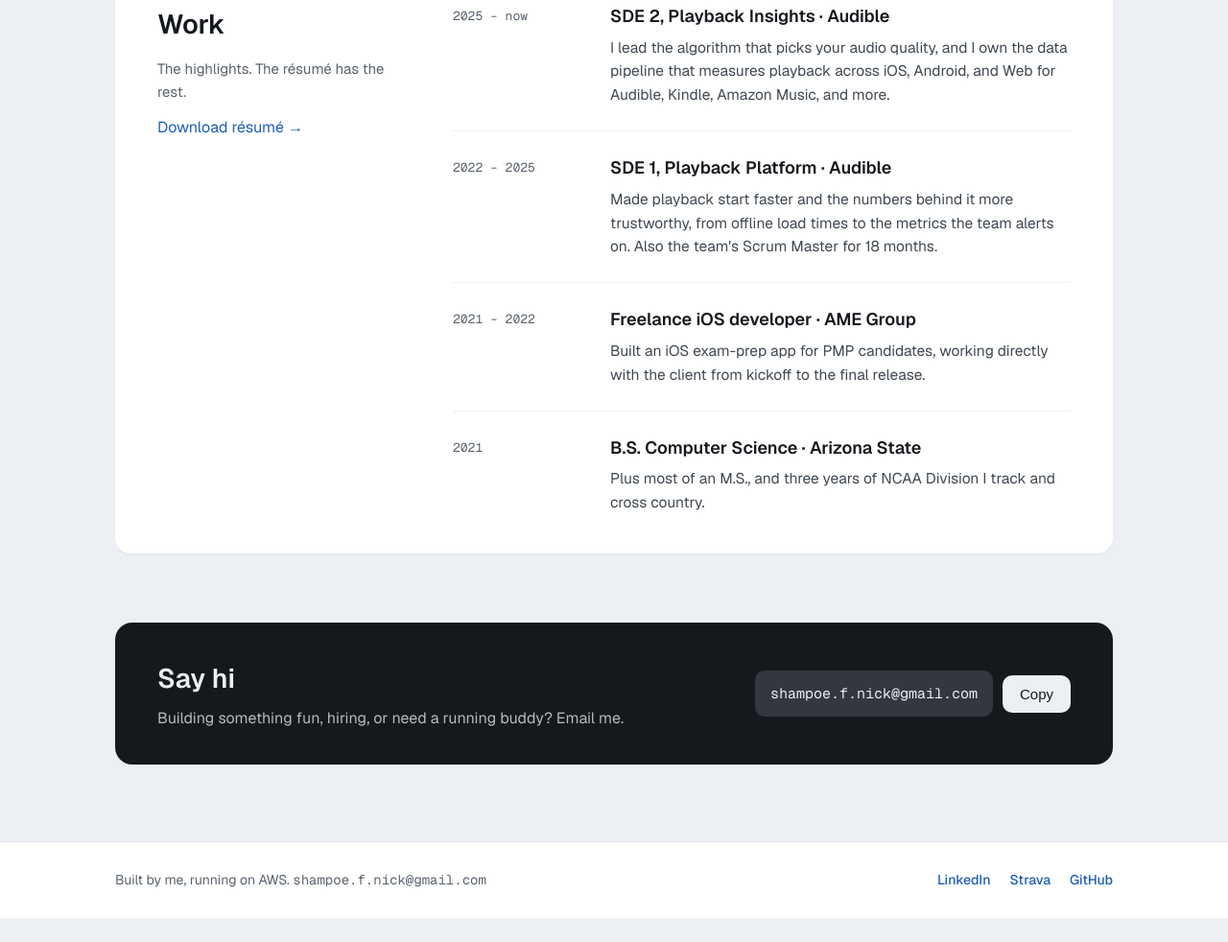
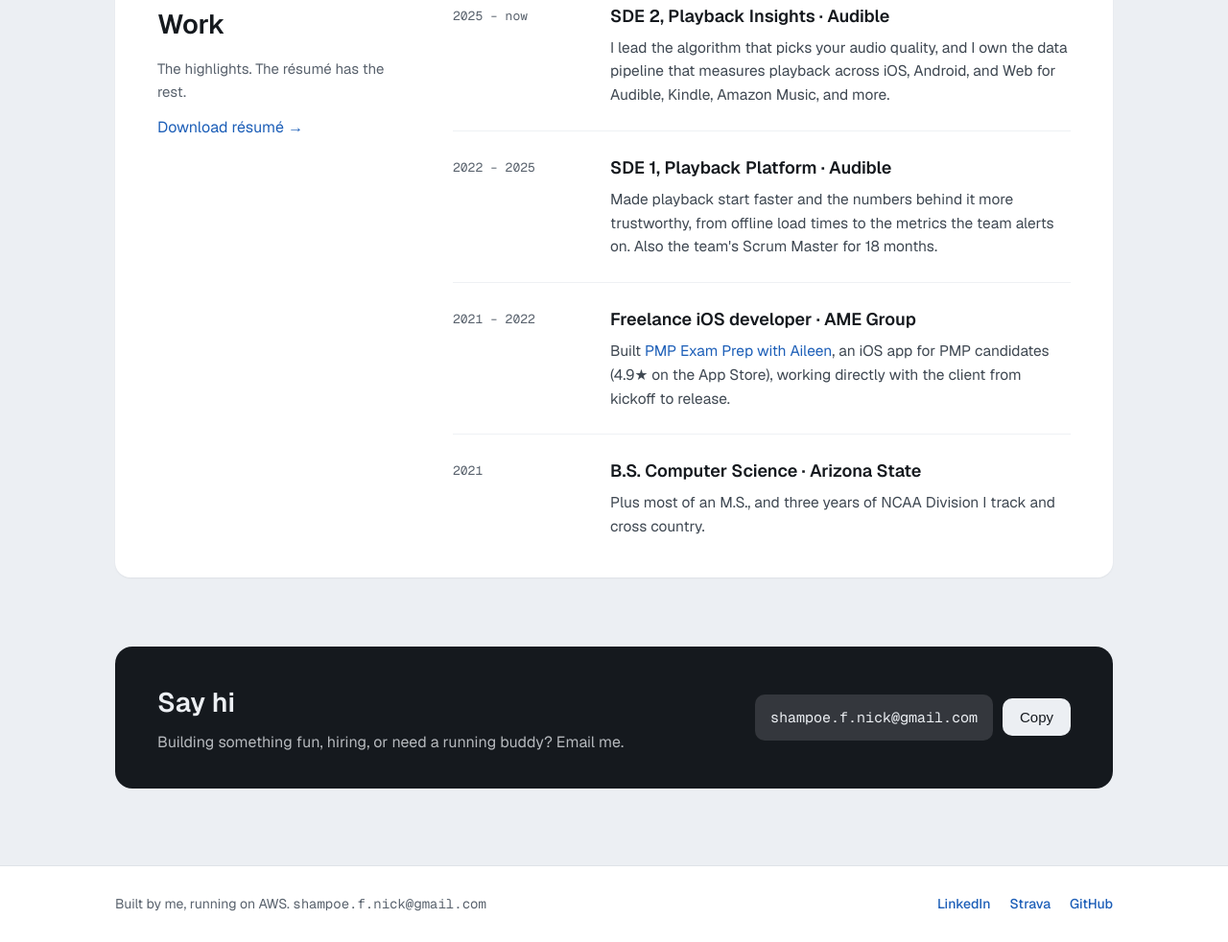
Before and after one commit to nshampoo/shampoe-website, a plain HTML site: page site/about/index.html in a window 1280 px wide. Shown: the part 1563-2545 px from the top of the page at 96% size. Before the commit the page ends 2520 px from the top, so only its background shows below. Drawn offline with nearby package versions, Linux system fonts and the light colour scheme.

Commit message:
About: link the AME Group app on the App Store
The freelance line now names and links PMP Exam Prep with Aileen, which
is still live with a 4.9-star rating from 114 reviews: proof of a
shipped app people use. Audible stays unlinked on purpose.

```diff
--- a/site/about/index.html
+++ b/site/about/index.html
@@ -130,7 +130,7 @@
     <ol>
       <li><span class="when">2025 – now</span><div class="role"><b>SDE 2, Playback Insights · Audible</b><span>I lead the algorithm that picks your audio quality, and I own the data pipeline that measures playback across iOS, Android, and Web for Audible, Kindle, Amazon Music, and more.</span></div></li>
       <li><span class="when">2022 – 2025</span><div class="role"><b>SDE 1, Playback Platform · Audible</b><span>Made playback start faster and the numbers behind it more trustworthy, from offline load times to the metrics the team alerts on. Also the team's Scrum Master for 18 months.</span></div></li>
-      <li><span class="when">2021 – 2022</span><div class="role"><b>Freelance iOS developer · AME Group</b><span>Built an iOS exam-prep app for PMP candidates, working directly with the client from kickoff to the final release.</span></div></li>
+      <li><span class="when">2021 – 2022</span><div class="role"><b>Freelance iOS developer · AME Group</b><span>Built <a href="https://apps.apple.com/us/app/pmp-exam-prep-with-aileen/id1570349699">PMP Exam Prep with Aileen</a>, an iOS app for PMP candidates (4.9★ on the App Store), working directly with the client from kickoff to release.</span></div></li>
       <li><span class="when">2021</span><div class="role"><b>B.S. Computer Science · Arizona State</b><span>Plus most of an M.S., and three years of NCAA Division I track and cross country.</span></div></li>
     </ol>
   </section>
```
